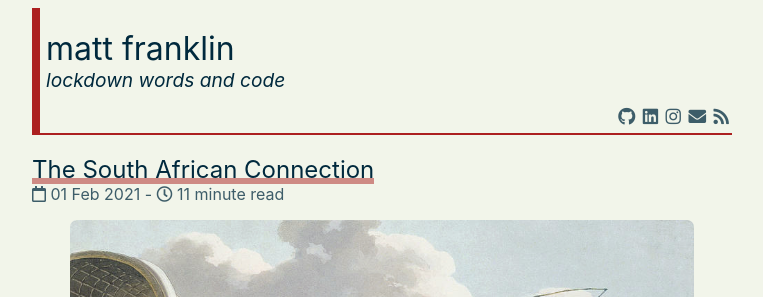
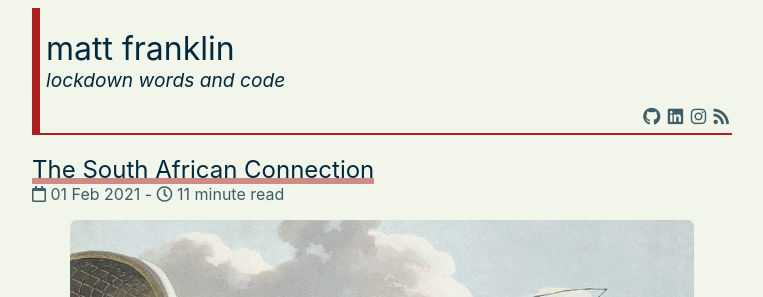
Before and after one commit to mafranklin/mfranklin-website, a Jekyll site: the page built from index.html, in a window 1280 px wide. Shown: the top 297 px of the page, without its empty margins (258-1021 px from the left). Built offline with Jekyll 4.4.1, drawn with Linux system fonts in a browser that asks for light colours; nearby versions of some CDN libraries; the list of posts is cut into pages by our own code.

Commit message:
Removed email address from header

```diff
--- a/_data/social.yml
+++ b/_data/social.yml
@@ -7,5 +7,5 @@ social:
   - {icon: 'linkedin', type: "brand", link: 'https://www.linkedin.com/in/magfranklin/'}
   - {icon: 'instagram', type: "brand", link: 'https://www.instagram.com/mtthwfrnkln/'}
 
-  - {icon: 'envelope', type: "solid", link: 'mailto:matt.franklin.is@gmail.com'}
+#  - {icon: 'envelope', type: "solid", link: 'mailto:matt.franklin.is@gmail.com'}
   - {icon: 'rss', type: "solid", link: "/feed.xml"}
```
